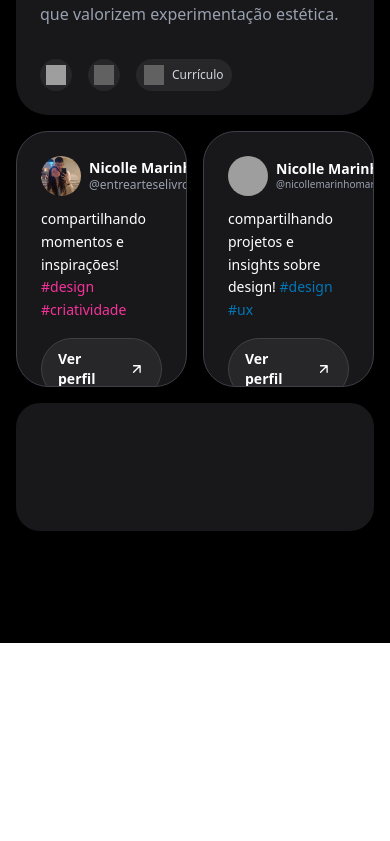
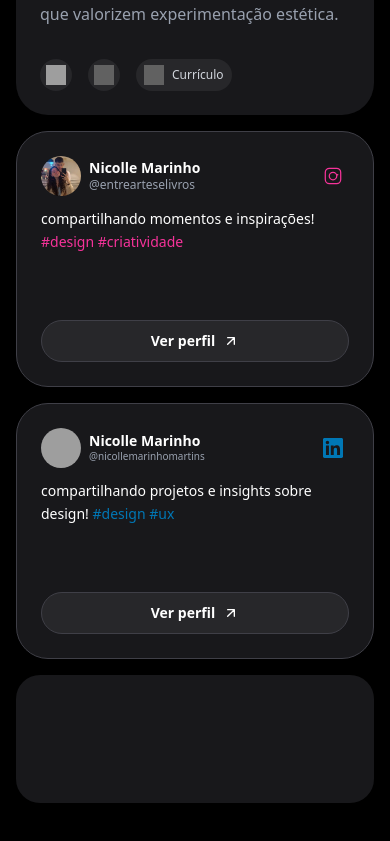
Before and after one commit to kaualimadesouza/portifolio_nicolle, a React (Vite) app: page /about in a window 390 px wide. Shown: the part 1170-2011 px from the top of the page. Before the commit the page ends 1813 px from the top, so only its background shows below. Built offline with nearby package versions, Linux system fonts and the light colour scheme; grey boxes are pictures that could not be loaded; a web font is replaced by a local one.

Commit message:
fix: stack cards vertically on mobile in about page

```diff
--- a/src/pages/about.tsx
+++ b/src/pages/about.tsx
@@ -22,7 +22,7 @@
 
             {/* Right Column - Grid de Cards Menores */}
             <div className="flex flex-col gap-4">
-              <div className="grid grid-cols-2 gap-4 w-full">
+              <div className="grid grid-cols-1 sm:grid-cols-2 gap-4 w-full">
                 <div className="h-64 sm:h-72 md:h-80">
                   <InstagramCard />
                 </div>
```
